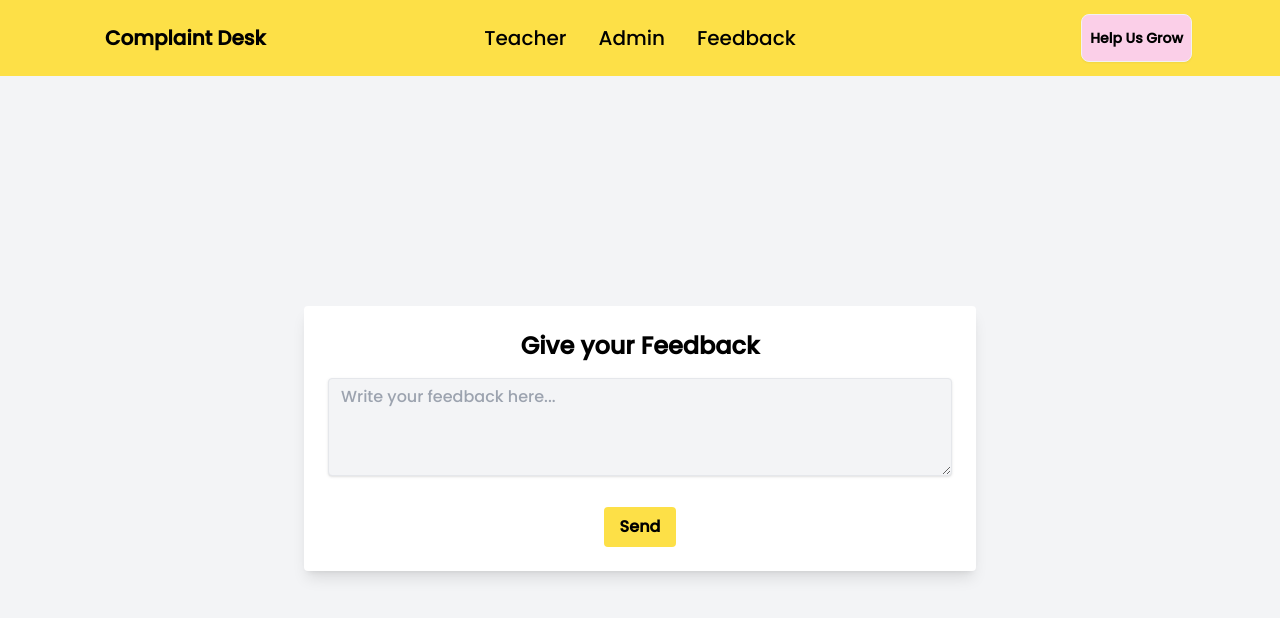
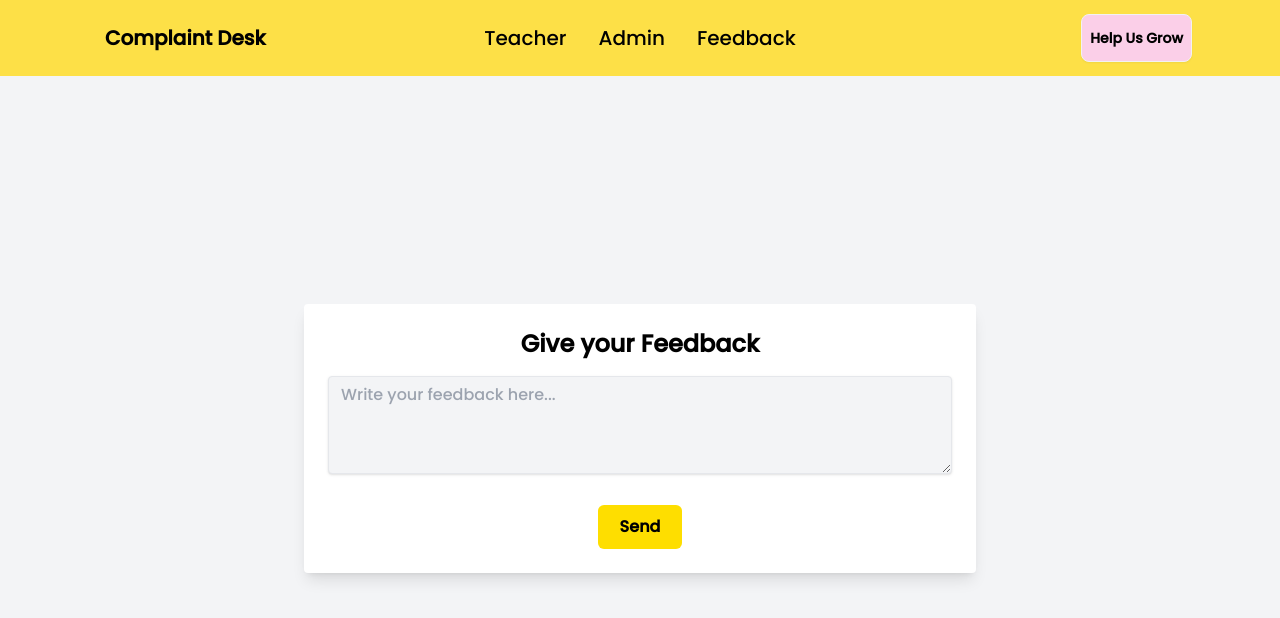
Before and after one commit to takbir-hasan/Complaint_Desk, a React (Vite) app in the folder Frontend/: page /feedback in a window 1280 px wide. Shown: the top 618 px of the page. Built offline with nearby package versions, Linux system fonts and the light colour scheme.

Commit message:
add button transition

```diff
--- a/Frontend/src/components/Body.jsx
+++ b/Frontend/src/components/Body.jsx
@@ -53,7 +53,7 @@ function Body() {
         </p>
 
         <div className="flex flex-col md:flex-row justify-center space-y-4 md:space-y-0 md:space-x-6">
-          <button onClick={handleClick} className="btn btn-outline btn-info w-full md:w-auto">
+          <button onClick={handleClick} className="button  w-full md:w-auto">
             Write a Complaint
           </button>
           <button onClick={handleClick2} className="btn btn-outline btn-warning w-full md:w-auto">
--- a/Frontend/src/pages/Feedback.jsx
+++ b/Frontend/src/pages/Feedback.jsx
@@ -40,7 +40,7 @@ function Feedback() {
             <div className="flex items-center justify-center mt-6">
               <button
                 type="submit"
-                className="bg-yellow-300 hover:bg-yellow-500 text-black font-bold py-2 px-4 rounded focus:outline-none focus:shadow-outline"
+                className="button text-black font-bold py-2 px-4 rounded focus:outline-none focus:shadow-outline"
               >
                 Send
               </button>
--- a/Frontend/src/pages/Write.jsx
+++ b/Frontend/src/pages/Write.jsx
@@ -136,7 +136,7 @@ function Write() {
             <div className="flex items-center justify-center mt-6">
               <button
                 type="submit"
-                className="bg-yellow-300 hover:bg-yellow-500 text-black font-bold py-2 px-4 rounded focus:outline-none focus:shadow-outline"
+                className="button text-black font-bold py-2 px-4 rounded focus:outline-none focus:shadow-outline"
               >
                 Submit
               </button>
```
